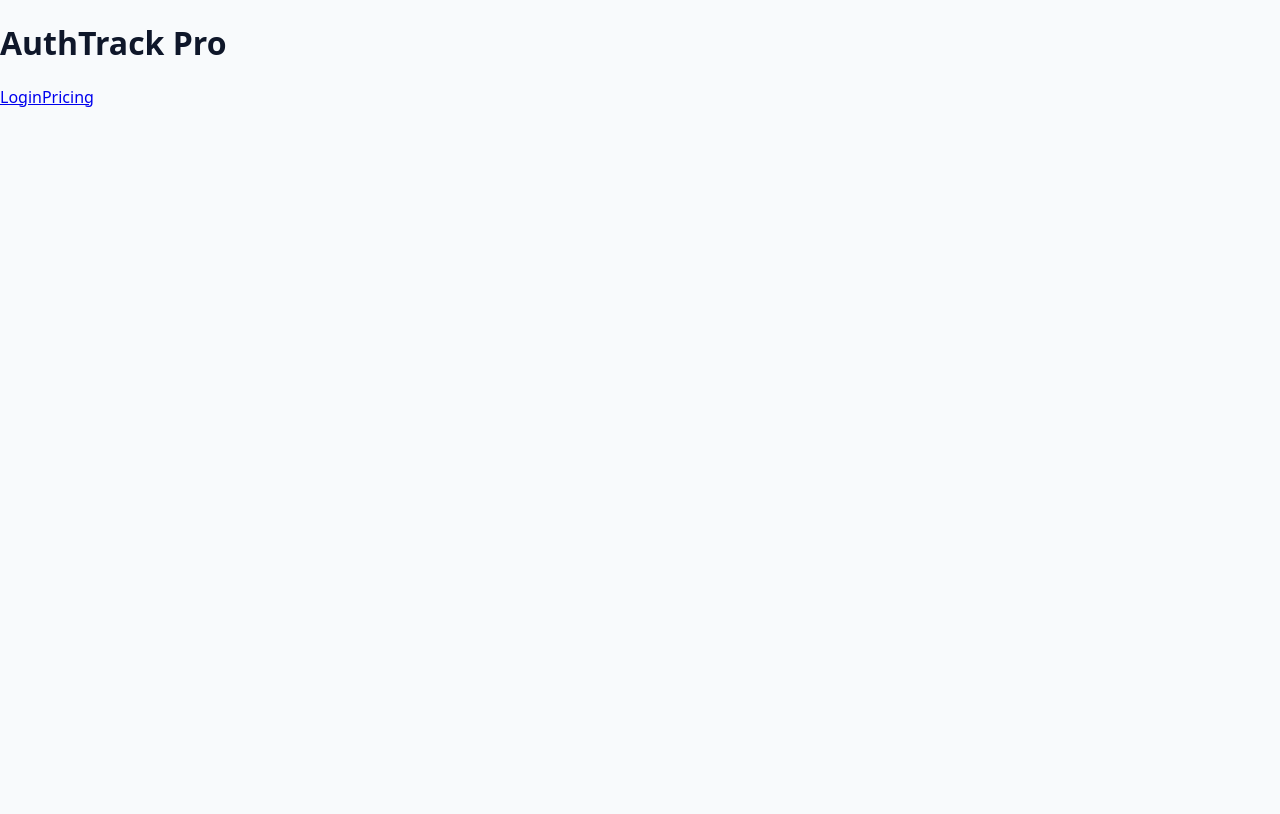
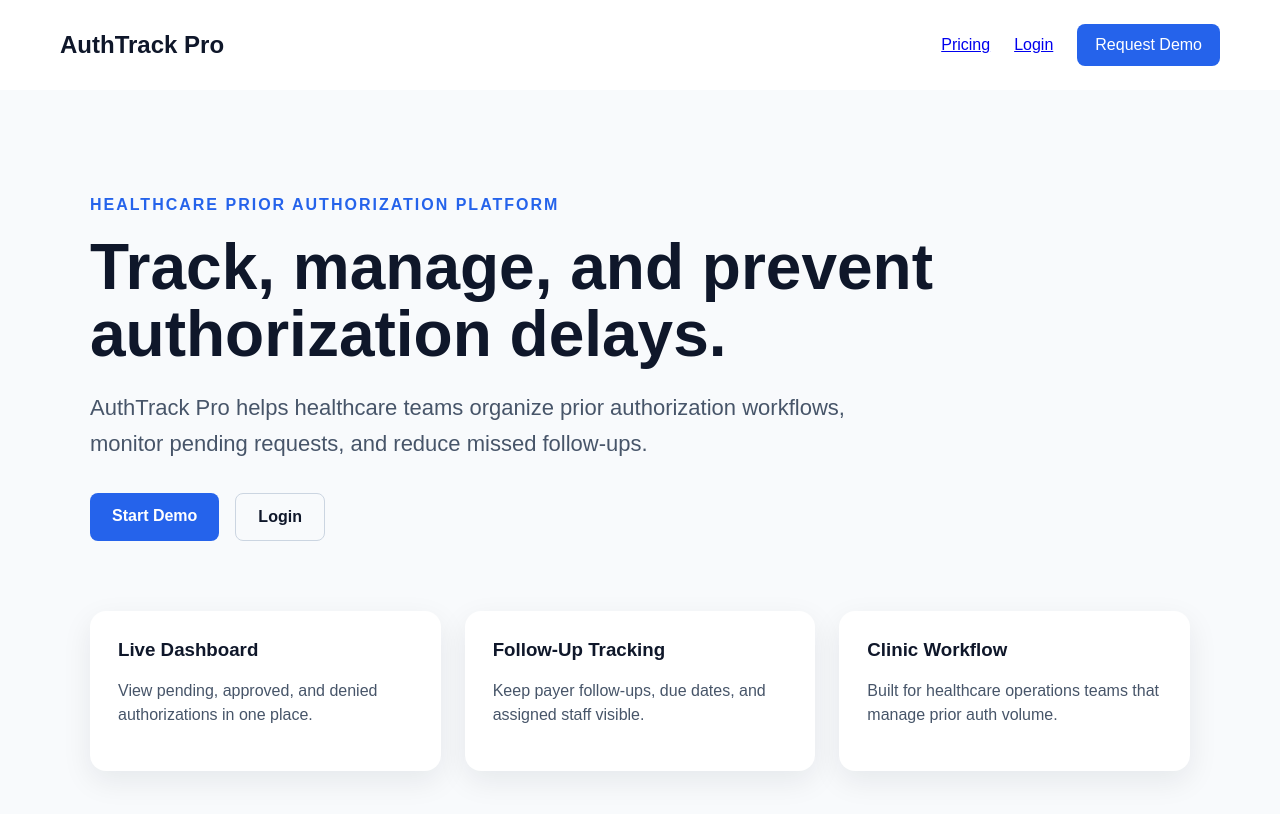
Before and after one commit to car2196041-glitch/authtrackpro-frontend, a React (Vite) app: page /#/ in a window 1280 px wide. Shown: the top 814 px of the page. Built offline with nearby package versions, Linux system fonts and the light colour scheme.

Commit message:
Polish landing page for demo

```diff
--- a/src/pages/Home.jsx
+++ b/src/pages/Home.jsx
@@ -2,18 +2,53 @@ import { Link } from "react-router-dom";
 
 export default function Home() {
   return (
-    <div className="p-10">
-      <h1 className="text-4xl font-bold">AuthTrack Pro</h1>
+    <div style={{ fontFamily: "Arial, sans-serif", background: "#f8fafc", minHeight: "100vh" }}>
+      <nav style={{ display: "flex", justifyContent: "space-between", alignItems: "center", padding: "24px 60px", background: "white" }}>
+        <h2 style={{ margin: 0, color: "#0f172a" }}>AuthTrack Pro</h2>
+        <div style={{ display: "flex", gap: "24px", alignItems: "center" }}>
+          <Link to="/pricing">Pricing</Link>
+          <Link to="/login">Login</Link>
+          <Link to="/register" style={{ background: "#2563eb", color: "white", padding: "12px 18px", borderRadius: "8px", textDecoration: "none" }}>
+            Request Demo
+          </Link>
+        </div>
+      </nav>
 
-      <div className="mt-6 flex gap-4">
-        <Link to="/login" className="bg-blue-600 text-white px-4 py-2 rounded">
-          Login
-        </Link>
+      <section style={{ padding: "90px 60px", maxWidth: "1100px", margin: "0 auto" }}>
+        <p style={{ color: "#2563eb", fontWeight: "700", letterSpacing: "2px" }}>
+          HEALTHCARE PRIOR AUTHORIZATION PLATFORM
+        </p>
 
-        <Link to="/pricing" className="border px-4 py-2 rounded">
-          Pricing
-        </Link>
-      </div>
+        <h1 style={{ fontSize: "64px", lineHeight: "1.05", margin: "20px 0", color: "#0f172a" }}>
+          Track, manage, and prevent authorization delays.
+        </h1>
+
+        <p style={{ fontSize: "22px", lineHeight: "1.6", maxWidth: "760px", color: "#475569" }}>
+          AuthTrack Pro helps healthcare teams organize prior authorization workflows, monitor pending requests, and reduce missed follow-ups.
+        </p>
+
+        <div style={{ marginTop: "32px", display: "flex", gap: "16px" }}>
+          <Link to="/register" style={{ background: "#2563eb", color: "white", padding: "14px 22px", borderRadius: "8px", textDecoration: "none", fontWeight: "700" }}>
+            Start Demo
+          </Link>
+          <Link to="/login" style={{ border: "1px solid #cbd5e1", color: "#0f172a", padding: "14px 22px", borderRadius: "8px", textDecoration: "none", fontWeight: "700" }}>
+            Login
+          </Link>
+        </div>
+
+        <div style={{ marginTop: "70px", display: "grid", gridTemplateColumns: "repeat(3, 1fr)", gap: "24px" }}>
+          {[
+            ["Live Dashboard", "View pending, approved, and denied authorizations in one place."],
+            ["Follow-Up Tracking", "Keep payer follow-ups, due dates, and assigned staff visible."],
+            ["Clinic Workflow", "Built for healthcare operations teams that manage prior auth volume."]
+          ].map(([title, text]) => (
+            <div key={title} style={{ background: "white", padding: "28px", borderRadius: "16px", boxShadow: "0 10px 30px rgba(15,23,42,0.08)" }}>
+              <h3 style={{ marginTop: 0, color: "#0f172a" }}>{title}</h3>
+              <p style={{ color: "#475569", lineHeight: "1.5" }}>{text}</p>
+            </div>
+          ))}
+        </div>
+      </section>
     </div>
   );
 }
```
